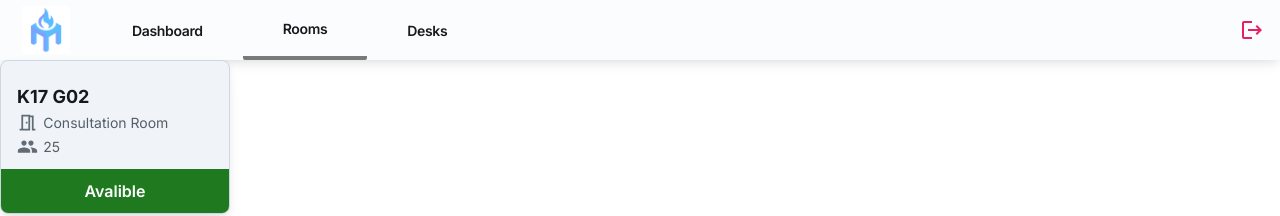
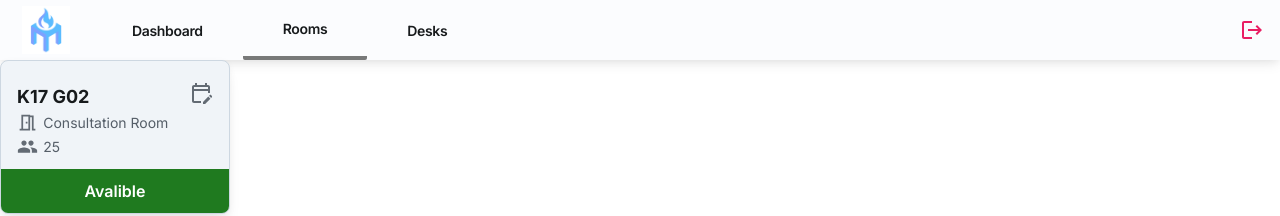
Before and after one commit to unsw-cse-comp99-3900/capstone-project-3900h13bfrancophiles, a Next.js app in the folder frontend/: page /rooms in a window 1280 px wide. Shown: the top 216 px of the page. Built offline with nearby package versions, Linux system fonts and the light colour scheme.

Commit message:
(fix): Add cal icon and resolve breaking change

```diff
--- a/frontend/app/components/roomCard.tsx
+++ b/frontend/app/components/roomCard.tsx
@@ -1,18 +1,26 @@
 "use client";
 
 import * as React from "react";
-import {Button, Card, CardContent, CardOverflow, Typography} from "@mui/joy";
+import { Button, Card, CardContent, CardOverflow, Typography } from "@mui/joy";
 import PeopleIcon from "@mui/icons-material/People";
 import MeetingRoomOutlinedIcon from "@mui/icons-material/MeetingRoomOutlined";
 import EditCalendarOutlinedIcon from "@mui/icons-material/EditCalendarOutlined";
-import IconButton from '@mui/material/IconButton';
+import Icon from '@mui/material/Icon';
+
 
 export default function RoomCard() {
   // TODO: set status based on database for the room
   const [avalible, setAvalible] = React.useState(true);
 
   return (
-    <Card sx={{ width: 230, maxWidth: "100%", boxShadow: "lg", background: "#F0F4F8"}}>
+    <Card
+      sx={{
+        width: 230,
+        maxWidth: "100%",
+        boxShadow: "lg",
+        background: "#F0F4F8",
+      }}
+    >
       <CardContent>
         {/* TODO: Make link to the cal for individual room page */}
         <div
@@ -20,12 +28,14 @@ export default function RoomCard() {
             display: "inline-flex",
             justifyContent: "space-between",
             flexDirection: "row",
+            alignItems: "center"
           }}
         >
           <Typography level="title-lg" sx={{ mt: 1, fontWeight: "xl" }}>
             {/* TODO: Make Varible from data */}
             K17 G02
           </Typography>
+          <EditCalendarOutlinedIcon />
           {/* <IconButton>{<EditCalendarOutlinedIcon />}</IconButton> */}
         </div>
         <Typography
```
